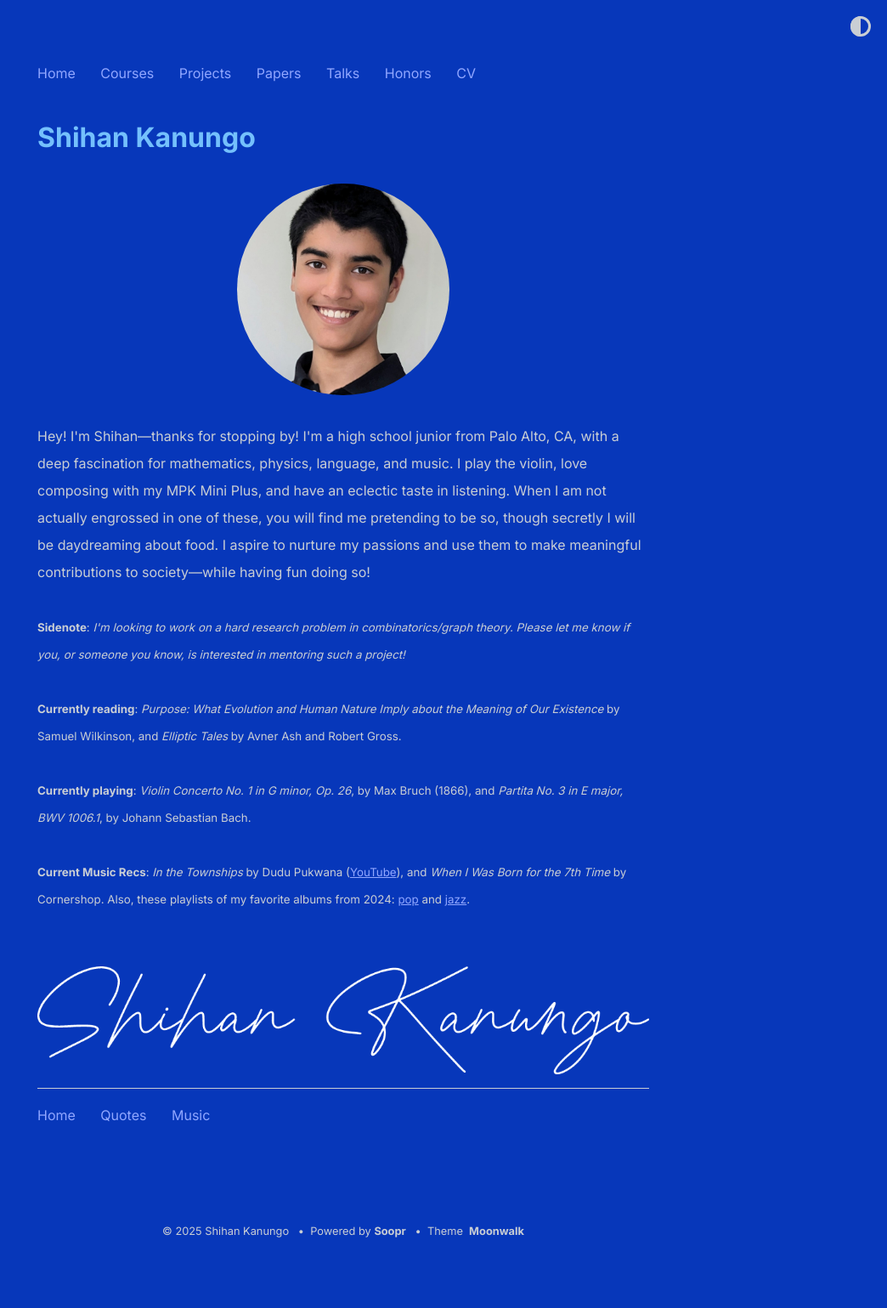
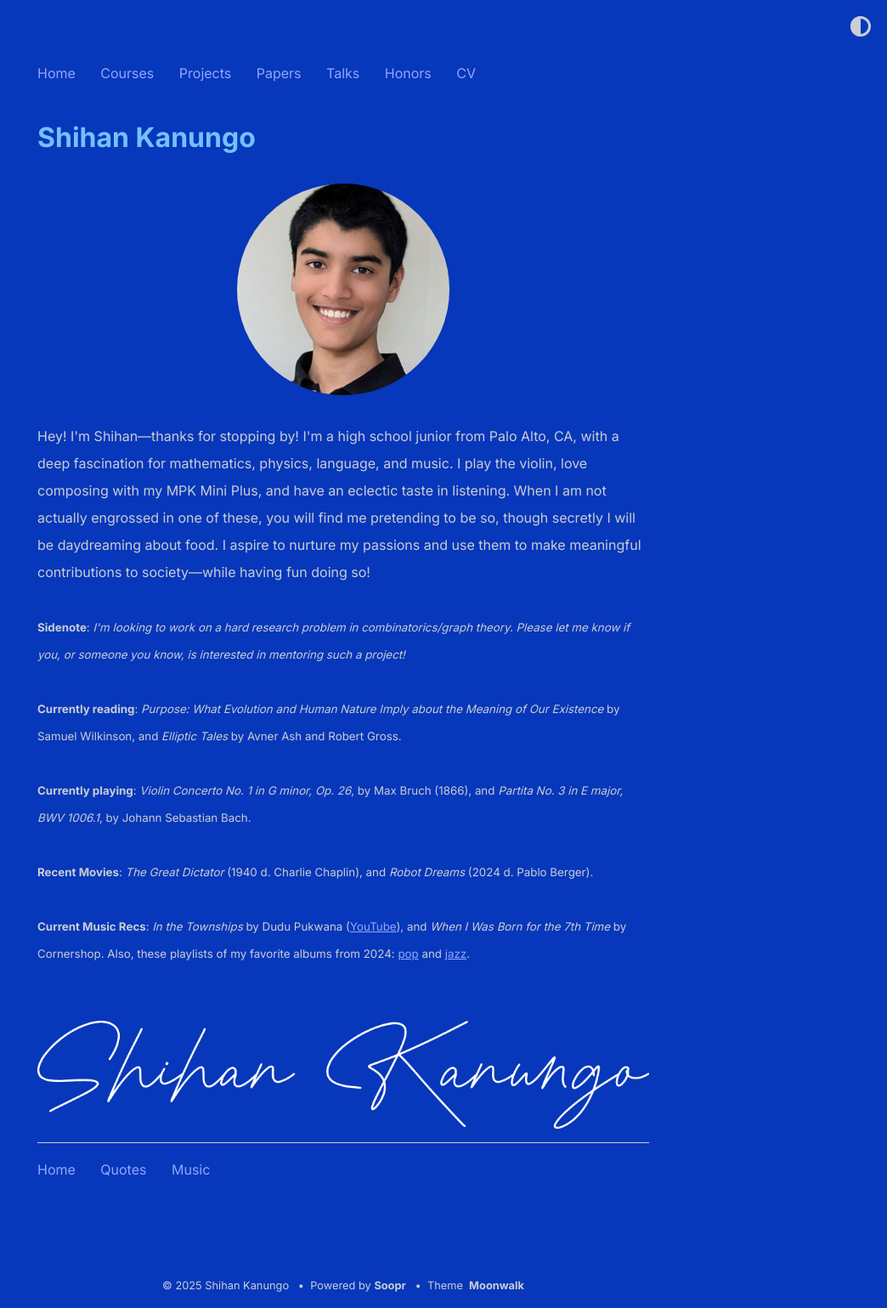
Before and after one commit to shihankanungo/shihankanungo.github.io, a Jekyll site: the page built from index.md, in a window 1280 px wide. Shown: the whole page at 85% size, without its empty margins (236-1280 px from the left). Built offline with Jekyll 4.4.1, drawn with Linux system fonts in a browser that asks for light colours; before the commit the page ends 1475 px from its top, so only the background shows below that.

Commit message:
Update _config.yml

```diff
--- a/_config.yml
+++ b/_config.yml
@@ -12,6 +12,8 @@ description: > # description of the site (multiple lines allowed)
           <small><b>Currently reading</b>: <i>Purpose: What Evolution and Human Nature Imply about the Meaning of Our Existence</i> by Samuel Wilkinson, and <i>Elliptic Tales</i> by Avner Ash and Robert Gross.</small>
           <br /><br />
           <small><b>Currently playing</b>: <i>Violin Concerto No. 1 in G minor, Op. 26</i>, by Max Bruch (1866), and <i>Partita No. 3 in E major, BWV 1006.1</i>, by Johann Sebastian Bach.</small>
+          <br /><br />
+          <small><b>Recent Movies</b>: <i>The Great Dictator</i> (1940 d. Charlie Chaplin), and <i>Robot Dreams</i> (2024 d. Pablo Berger). </small>
           <br /><br />
           <small><b>Current Music Recs</b>: <i>In the Townships</i> by Dudu Pukwana (<a href="https://youtube.com/playlist?list=PLE8FFB87B77AF5AD8&si=CJrt4bXMtnqv0F4H">YouTube</a>), and <i>When I Was Born for the 7th Time</i> by Cornershop. Also, these playlists of my favorite albums from 2024: <a href="https://open.spotify.com/playlist/0plT5tvEl6lVLrQDk0X3eu?si=fe06480b57f64999">pop</a> and <a href="https://open.spotify.com/playlist/5iHDUPHT30iNd4Feg0yg4f?si=737a0b1a27924789">jazz</a>. </small>
           <br /><br /><br />
```
